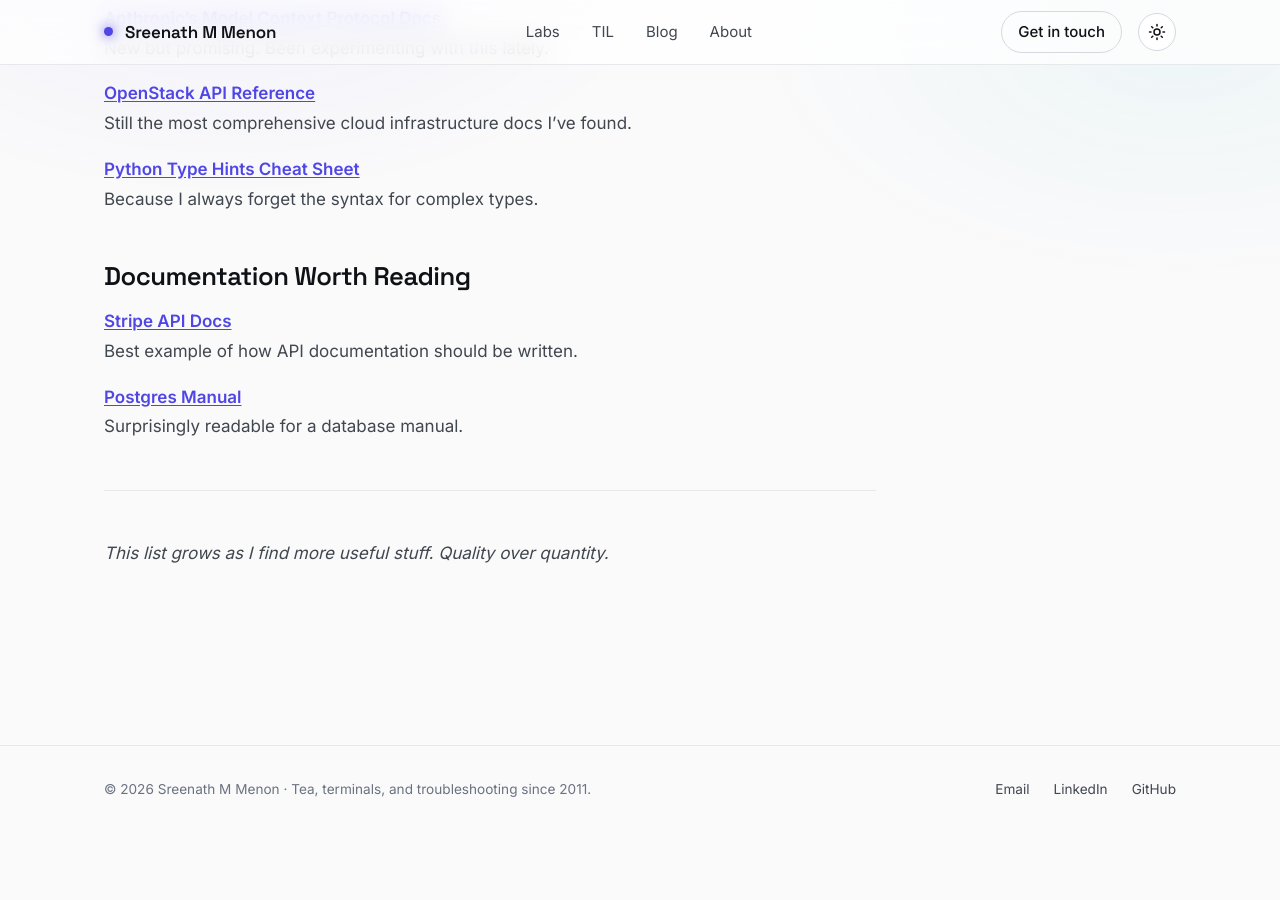
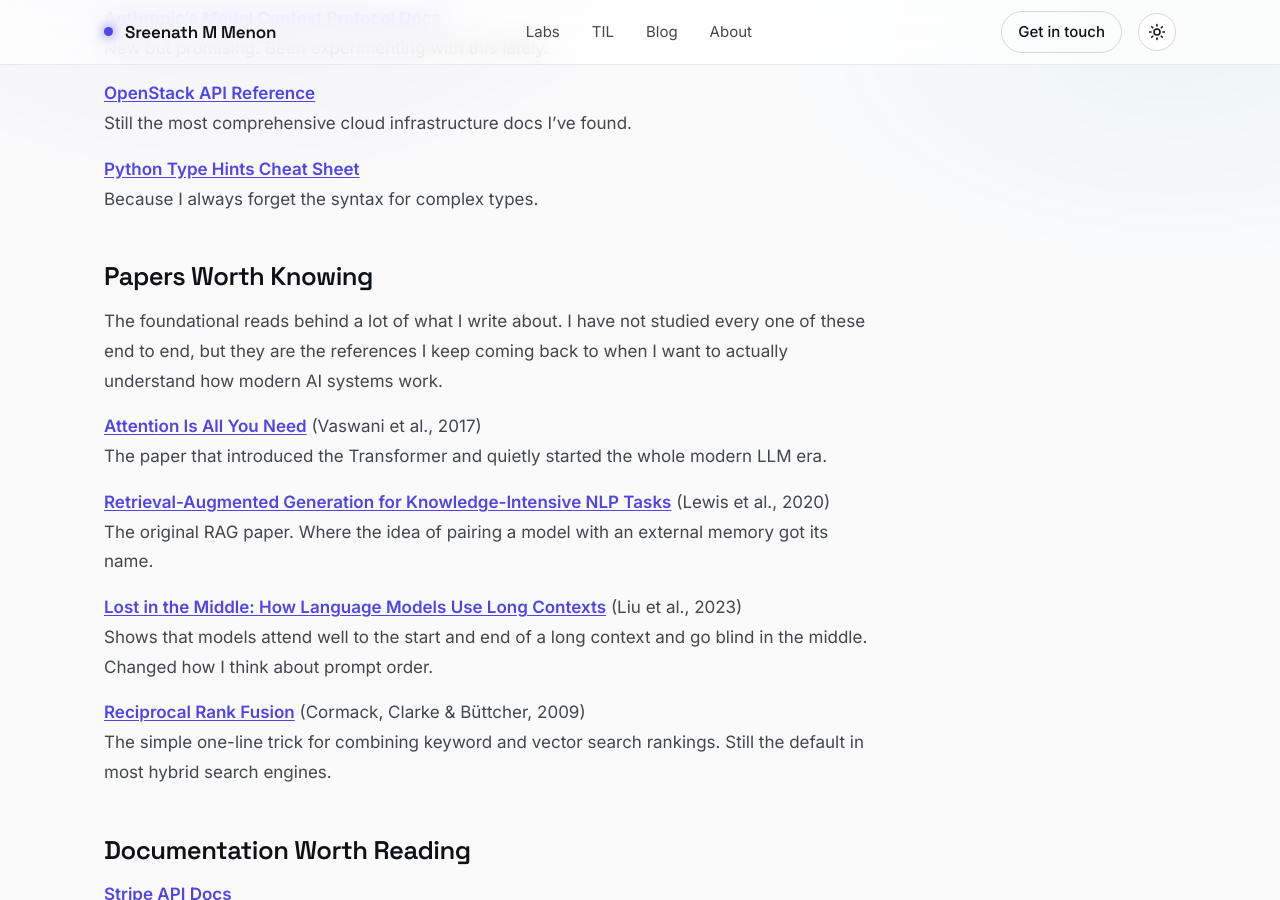
Before and after one commit to sreenathmmenon/sreenathmmenon.github.io, a Jekyll site: the page built from bookmarks.md, in a window 1280 px wide and 900 px high, scrolled down 1267 px. Built offline with Jekyll 4.4.1, drawn with Linux system fonts in a browser that asks for light colours; before the commit the page ends 2099 px from its top, so only the background shows below that.

Commit message:
Add 'Papers Worth Knowing' to bookmarks and Uptime to bookshelf
- Four foundational, verified references (Transformer, RAG, Lost in the Middle, RRF)
- Add 'Uptime' by Laura Mae Martin; tidy a stray dash on the shelf

```diff
--- a/bookmarks.md
+++ b/bookmarks.md
@@ -53,6 +53,22 @@ Still the most comprehensive cloud infrastructure docs I've found.
 **[Python Type Hints Cheat Sheet](https://mypy.readthedocs.io/en/stable/cheat_sheet_py3.html)**
 Because I always forget the syntax for complex types.
 
+## Papers Worth Knowing
+
+The foundational reads behind a lot of what I write about. I have not studied every one of these end to end, but they are the references I keep coming back to when I want to actually understand how modern AI systems work.
+
+**[Attention Is All You Need](https://arxiv.org/abs/1706.03762)** (Vaswani et al., 2017)
+The paper that introduced the Transformer and quietly started the whole modern LLM era.
+
+**[Retrieval-Augmented Generation for Knowledge-Intensive NLP Tasks](https://arxiv.org/abs/2005.11401)** (Lewis et al., 2020)
+The original RAG paper. Where the idea of pairing a model with an external memory got its name.
+
+**[Lost in the Middle: How Language Models Use Long Contexts](https://arxiv.org/abs/2307.03172)** (Liu et al., 2023)
+Shows that models attend well to the start and end of a long context and go blind in the middle. Changed how I think about prompt order.
+
+**[Reciprocal Rank Fusion](https://dl.acm.org/doi/10.1145/1571941.1572114)** (Cormack, Clarke & Büttcher, 2009)
+The simple one-line trick for combining keyword and vector search rankings. Still the default in most hybrid search engines.
+
 ## Documentation Worth Reading
 
 **[Stripe API Docs](https://stripe.com/docs/api)**
```
Also changed, not shown: bookshelf.md (+4 -1 lines).
